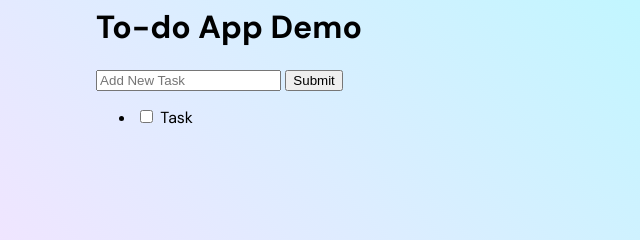
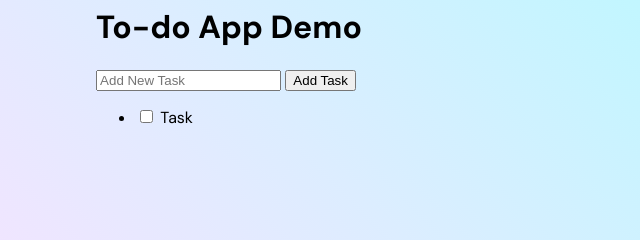
Before and after one commit to prof-amer/todo-demo, a plain HTML site: page index.html in a window 1280 px wide. Shown: the part 336-576 px from the top of the page, 411-1051 px from the left. Drawn offline with Linux system fonts and the light colour scheme.

Commit message:
changed input submit to button

```diff
--- a/index.html
+++ b/index.html
@@ -13,7 +13,7 @@
 
       <div class="add-task">
         <input type="text" class="task-input" placeholder="Add New Task" />
-        <input type="submit" class="submit-task" title="Add Task" />
+        <button name="addTask" type="submit" class="submit-task">Add Task</button>
       </div>
 
       <ul class="task-list">
```
